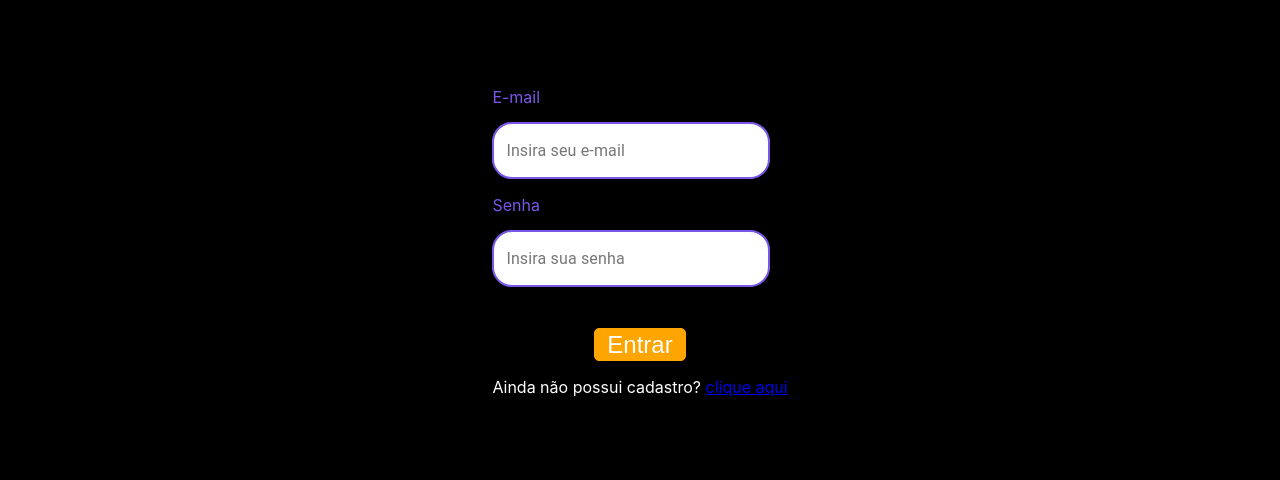
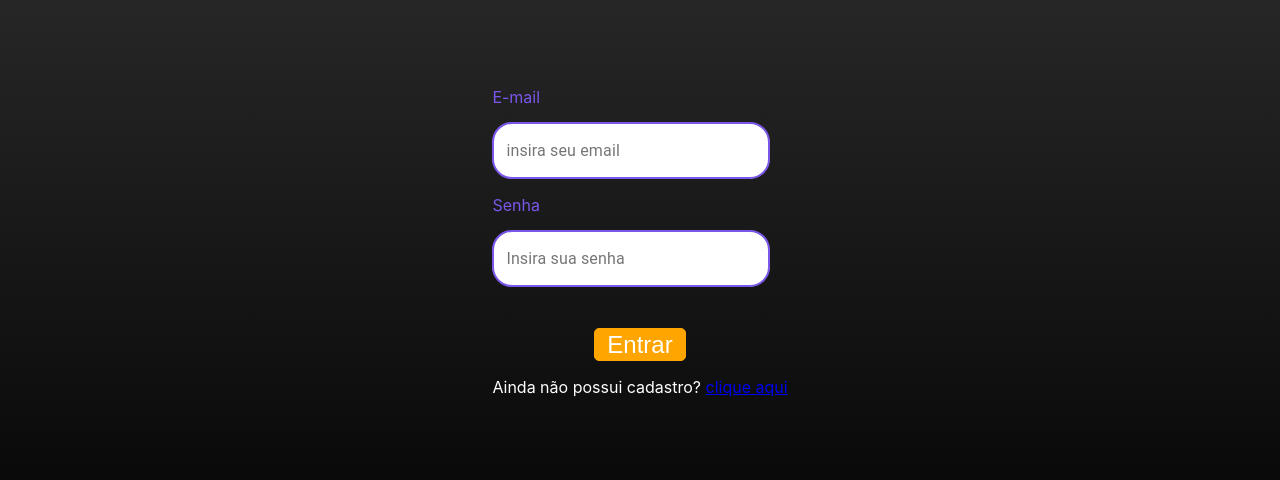
Before and after one commit to alefwhite/squad2, a React (Create React App) app in the folder frontend/: page /login in a window 1280 px wide. Shown: the part 158-638 px from the top of the page. Built offline with nearby package versions, Linux system fonts and the light colour scheme.

Commit message:
criado e integrado input padrao

```diff
--- /dev/null
+++ b/frontend/src/components/Input/Input.js
@@ -0,0 +1,44 @@
+import React from 'react';
+import { makeStyles } from '@material-ui/core/styles';
+import TextField from '@material-ui/core/TextField';
+
+const useStyles = makeStyles((theme) => ({
+
+    campos: {
+
+        '& label.Mui-focused': {
+          color: '#7A57EA',
+
+        },
+        '& .MuiOutlinedInput-root': {
+          '& fieldset': {
+            border: "2px solid #7A57EA ",
+            borderRadius: "20px",
+            color: "red"
+          },
+          '&:hover fieldset': {
+            borderColor: '#7A57EA',
+          },
+          '&.Mui-focused fieldset': {
+            borderColor: '#7A57EA',
+          },
+          "& .MuiInputBase-input": {
+            color: "#7A57EA",
+            backgroundColor: "white",
+            borderRadius: "22px",
+            width: "250px"
+          }
+        },
+      }
+    ,
+  }));
+
+function Input(props){
+    const classes = useStyles();
+    return(
+        <TextField className={classes.campos} variant="outlined" id={props.id} type={props.type} label={props.label} name={props.name} autoComplete={props.autoComplete} onChange={props.funcao}/>
+    )
+
+}
+
+export default Input;
--- a/frontend/src/pages/login/login.css
+++ b/frontend/src/pages/login/login.css
@@ -2,7 +2,7 @@
     display:flex;
     width:100vw;
     height:100vh;
-    background-color:black;
+    background:linear-gradient(180deg, #303030 0%, #000000 100%);
     align-items: center;
     justify-content: center;
 }
--- a/frontend/src/pages/login/login.js
+++ b/frontend/src/pages/login/login.js
@@ -4,6 +4,7 @@ import TextField from '@material-ui/core/TextField';
 import { makeStyles } from '@material-ui/core/styles';
 import api from '../../service/api';
 import {useHistory} from 'react-router-dom';
+import Input from '../../components/Input/Input';
 
 const useStyles = makeStyles((theme) => ({
 
@@ -45,9 +46,12 @@ export default function Login() {
   function handlePreencher(evento,espaco) {
     if(espaco==="email"){
       setEmail(evento.target.value);
+      console.log(email);
     }
     if(espaco==="senha"){
+
       setSenha(evento.target.value);
+      console.log(senha);
     }
   }
 
@@ -80,13 +84,13 @@ export default function Login() {
     <div className="container">
       <form className="form" onSubmit={Logar}>
         <p style={{ color: "#7A57EA" }}>E-mail</p>
-        <TextField className={classes.campos} variant="outlined"id="email" label="Insira seu e-mail" name="email" autoComplete="email" onChange={(evento) => handlePreencher(evento, "email")}/>
 
+        <Input id="email"  label="insira seu email" name="email" autoComplete="email" funcao={(evento)=>handlePreencher(evento,"email")}></Input>
 
 
         <p style={{ color: "#7A57EA" }}>Senha</p>
-        <TextField className={classes.campos} variant="outlined" type="password" id="senha" label="Insira sua senha" name="email" autoComplete="email" onChange={(evento) => handlePreencher(evento, "senha")}/>
 
+        <Input  type="password" id="email" label="Insira sua senha" name="senha" autoComplete="password" funcao={(evento) => handlePreencher(evento, "senha")}></Input>
         <p style={{ textAlign: "center" }}>
         <button className="botao" type="submit">Entrar</button>
         </p>
```
